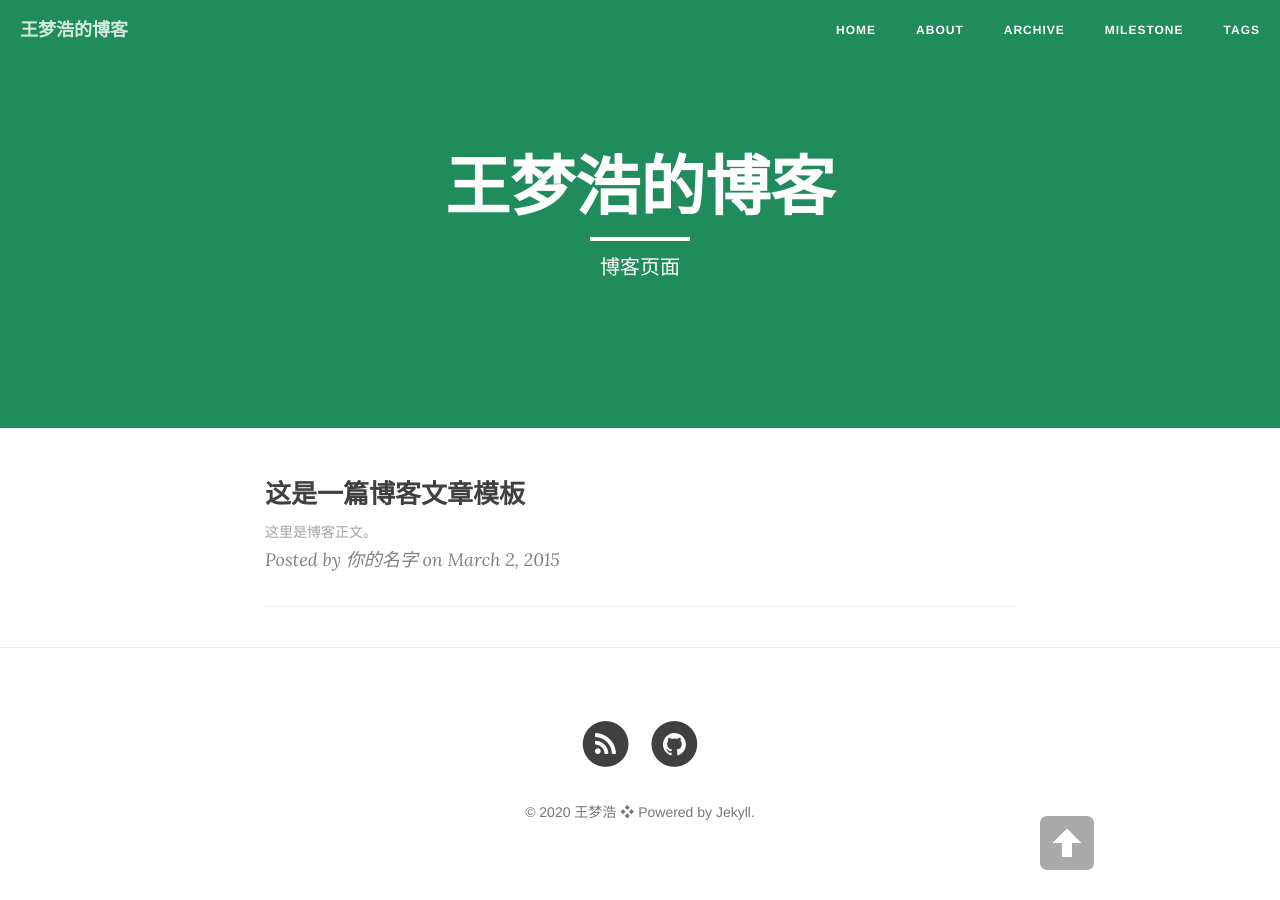
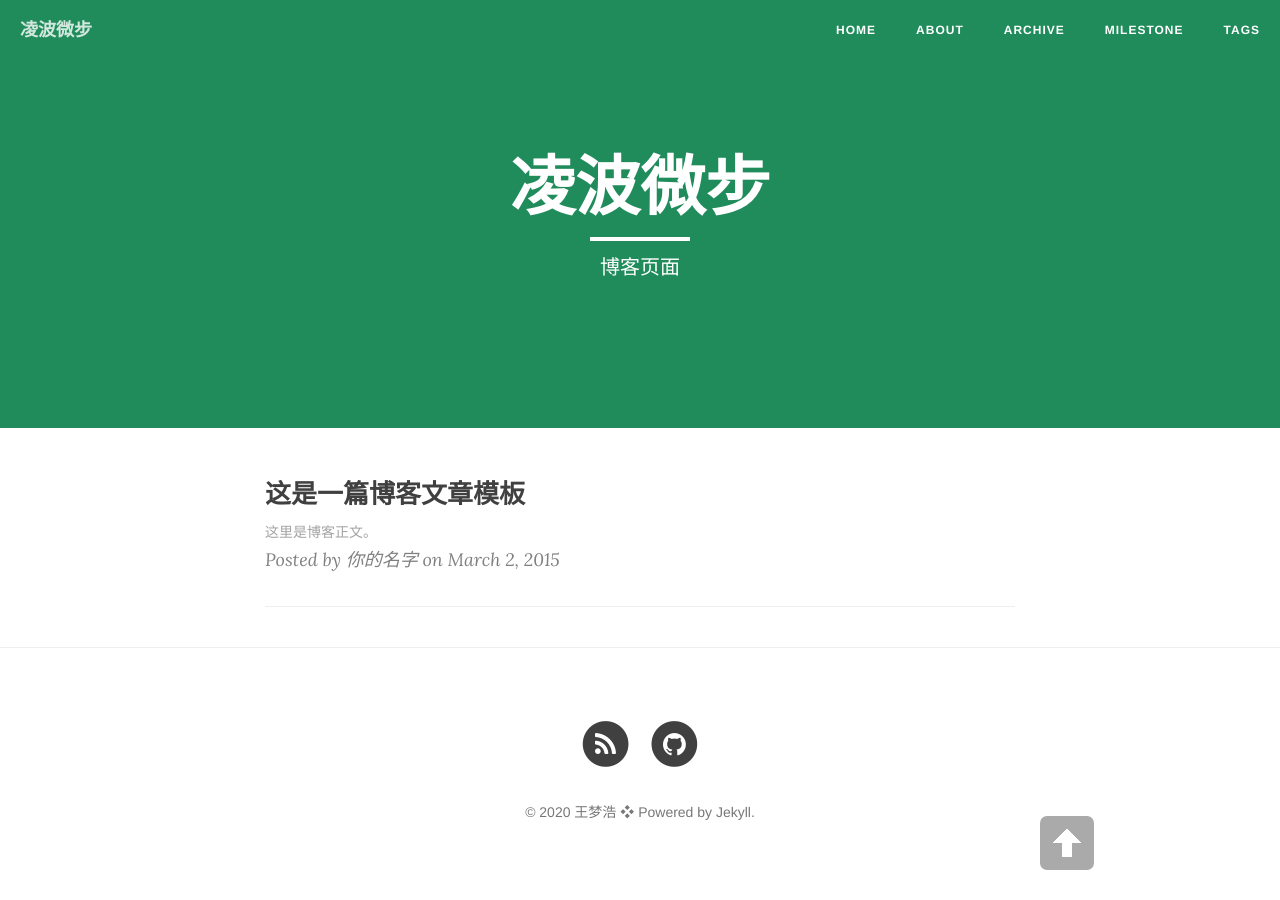
Before and after one commit to wangmhao/wangmhao.github.io, a Jekyll site: the page built from index.html, in a window 1280 px wide. Built offline with Jekyll 4.4.1, drawn with Linux system fonts in a browser that asks for light colours; nearby versions of some CDN libraries; the list of posts is cut into pages by our own code.

Commit message:
web browser icon
1. name:凌波微步
2. icon:钟表

```diff
--- a/_config.yml
+++ b/_config.yml
@@ -1,9 +1,9 @@
 theme: jekyll-theme-leap-day
 # Site settings
-title: 王梦浩的博客 # 你的博客名字，可以定义修订
+title: 凌波微步 # 你的博客名字，可以定义修订
 header-img: "img/green.jpg"
 tagline: "cn"
-description: "2020年农历新年，下定决心要定下来了，开个博客纪念一下"  # 一句话描述你的博客
+description: "2020年农历新年，终于定下来了，开个博客纪念一下"  # 一句话描述你的博客
 baseurl: ""
 url: "https://www.wangmenghao.com"  # 此处填写你的博客地址
 
@@ -14,7 +14,7 @@ owner:
   bio: "Just record" # 填写作者信息：博客描述
 
 # Data
-gavatar: img/favicon.png # 浏览器地址栏小图标，可自定义更改
+gavatar: img/time.jpeg # 浏览器地址栏小图标，可自定义更改
 favicon: img/favicon.png # 浏览器地址栏小图标，可自定义更改
 
 douban_username:  # 你的豆瓣id
```
Also changed, not shown: img/time.jpeg (added), 1 other file.
